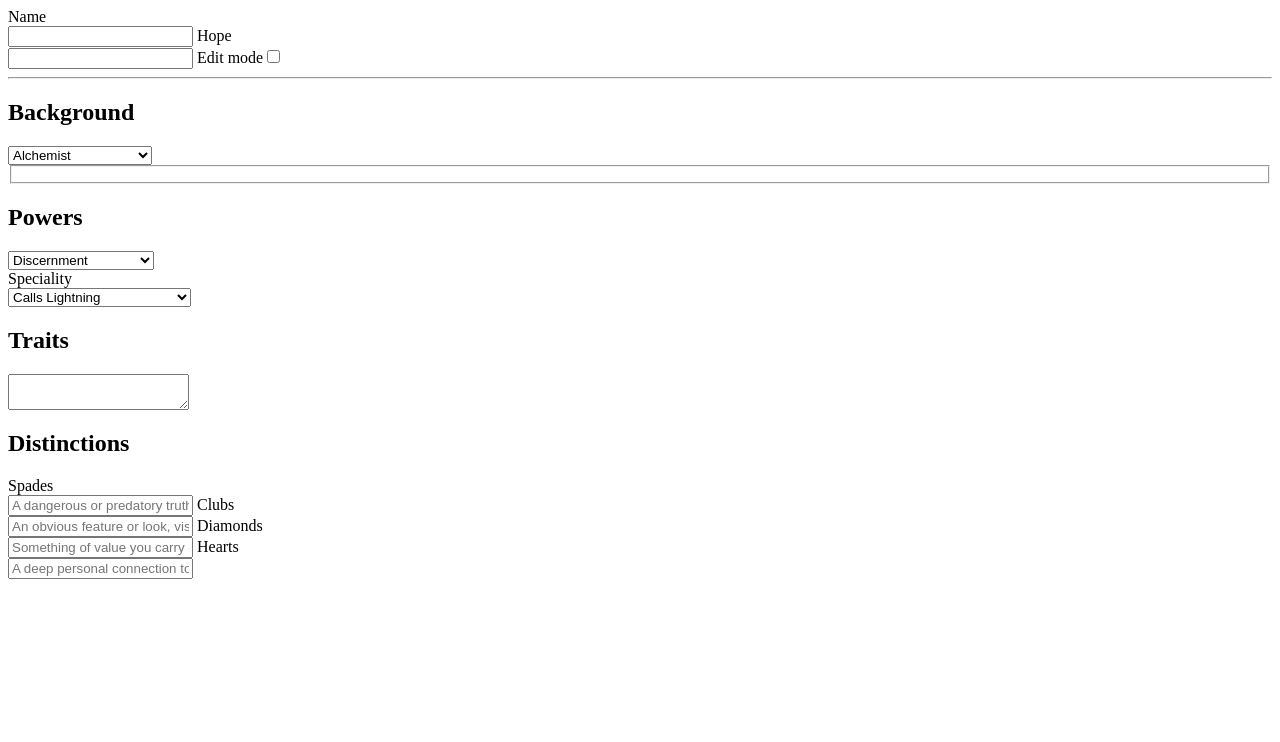
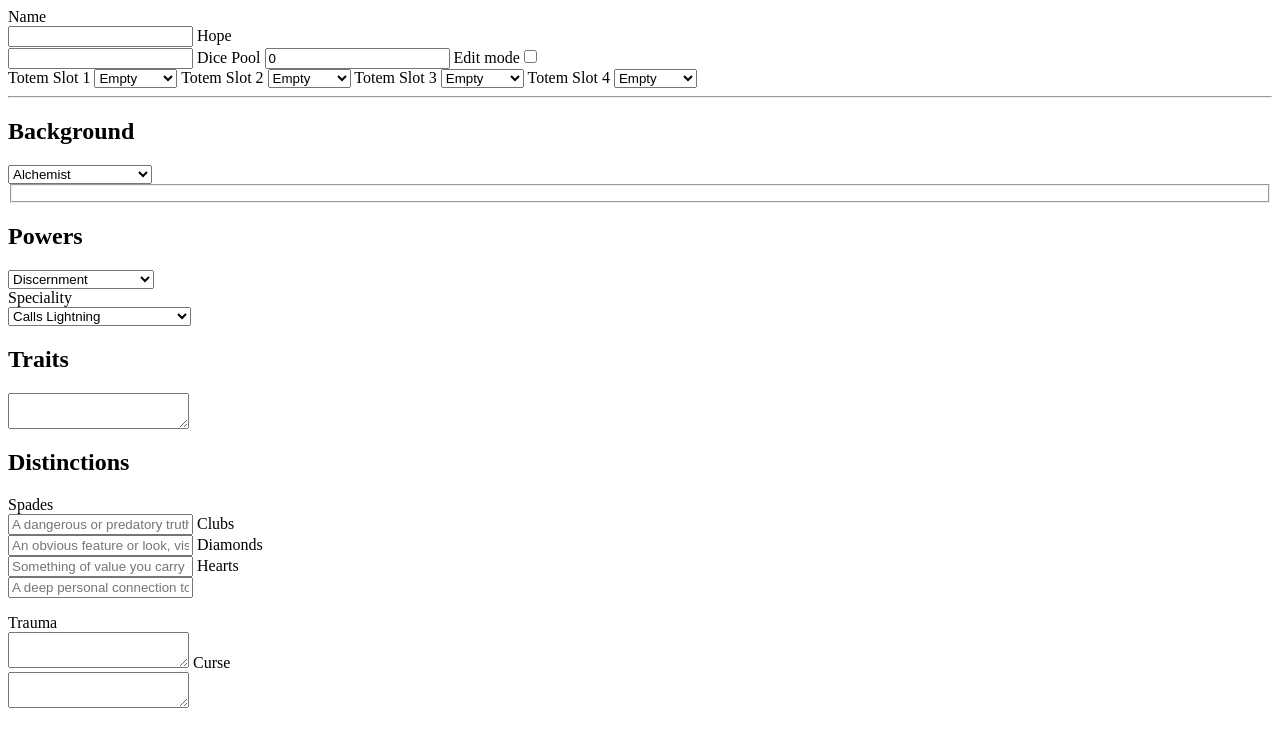
Before and after one commit to thewatermethod/miserable-secrets-roll20, a website: page src/index.html in a window 1280 px wide. Drawn offline with Linux system fonts and the light colour scheme.

Commit message:
standardize power order, add death inputs

```diff
--- a/package.json
+++ b/package.json
@@ -3,10 +3,12 @@
   "version": "0.0.0",
   "scripts": {
     "build": "node ./build.js",
-    "dev": "nodemon --watch src -e html,js,css ./build.js"
+    "dev": "nodemon --watch src -e html,js,css ./build.js",
+    "serve": "http-server ./dist -p 666"
   },
   "devDependencies": {},
   "dependencies": {
+    "http-server": "^14.1.1",
     "nodemon": "^2.0.15"
   }
 }
--- a/src/index.html
+++ b/src/index.html
@@ -2,7 +2,8 @@
 <div class="sheet">
 
   <!-- this decides whether we show the form fields or the flat data -->
-  <input type="hidden" name="attr_ReadOnly">
+  <input type="hidden" name="attr_ReadOnly" />
+  <input type="hidden" name="attr_Tab" />
   <div class="form">
 
     <section class="identity-details">
@@ -18,9 +19,61 @@
         <input type="number" name="attr_Hope" min="0">
       </label>
 
+      <label>Dice Pool
+        <input type="number" name="attr_DicePool" value="0" step="1" />
+      </label>
+
       <label class="ReadOnly">Edit mode<input type="checkbox" name="attr_ReadOnly"></label>
 
     </section>
+
+
+
+    <section class="totem-details">
+      <label>Totem Slot 1
+      <select name="attr_Totem1">
+        <option selected>Empty</option>
+        <option>Hearts</option>
+        <option>Clubs</option>
+        <option>Diamonds</option>
+        <option>Spades</option>
+      </select>
+      </label>
+
+      <label>Totem Slot 2
+        <select name="attr_Totem2">
+          <option selected>Empty</option>
+          <option>Hearts</option>
+          <option>Clubs</option>
+          <option>Diamonds</option>
+          <option>Spades</option>
+        </select>
+        </label>
+
+        <label>Totem Slot 3
+          <select name="attr_Totem3">
+            <option selected>Empty</option>
+            <option>Hearts</option>
+            <option>Clubs</option>
+            <option>Diamonds</option>
+            <option>Spades</option>
+          </select>
+        </label>
+
+        <label>Totem Slot 4
+          <select name="attr_Totem4">
+            <option selected>Empty</option>
+            <option>Hearts</option>
+            <option>Clubs</option>
+            <option>Diamonds</option>
+            <option>Spades</option>
+          </select>
+        </label>
+
+
+
+    </section>
+
 
     <hr />
 
@@ -125,8 +178,8 @@
           </select>
           <span name="attr_OptionalCost"></span>
           <span name="attr_OptionalDescription"></span>
+          <span name="attr_OptionalInvestigation"></span>
           <span name="attr_OptionalBattle"></span>
-          <span name="attr_OptionalInvestigation"></span>
       </div>
 
       <div class="power-card">
@@ -148,8 +201,8 @@
 
         <span name="attr_Speciality_Cost"></span>
         <span name="attr_Speciality_Description"></span>
+        <span name="attr_Speciality_Investigation"></span>
         <span name="attr_Speciality_Battle"></span>
-        <span name="attr_Speciality_Investigation"></span>
       </div>
 
     </section>
@@ -181,6 +234,20 @@
         <input name="attr_HeartsDistinction" placeholder="A deep personal connection to a person or place." type="text" />
       </label>
     </section>
+
+    <section class="death-details">
+      <p></p>
+      <label>
+        Trauma<br />
+        <textarea name="attr_Trauma"></textarea>
+      </label>
+
+      <label>
+        Curse<br />
+        <textarea name="attr_Curse"></textarea>
+      </label>
+    </section>
+
   </div>
 </div>
 
--- a/src/style.css
+++ b/src/style.css
@@ -31,7 +31,8 @@
 ** the name input and hope count
 **/
 .identity-details {
-  display: flex;
+  display: grid;
+  grid-template-columns: 2fr 1fr 1fr 1fr;
 }
 
 /** style the repeating class description **/
@@ -124,6 +125,7 @@ input[value="Wolf"] + .optional-power option[data-background="Wolf"] {
   display: initial;
 }
 
+.death-details textarea,
 .trait-details textarea {
   width: 67%;
 }
```
Also changed, not shown: 1 other file.
